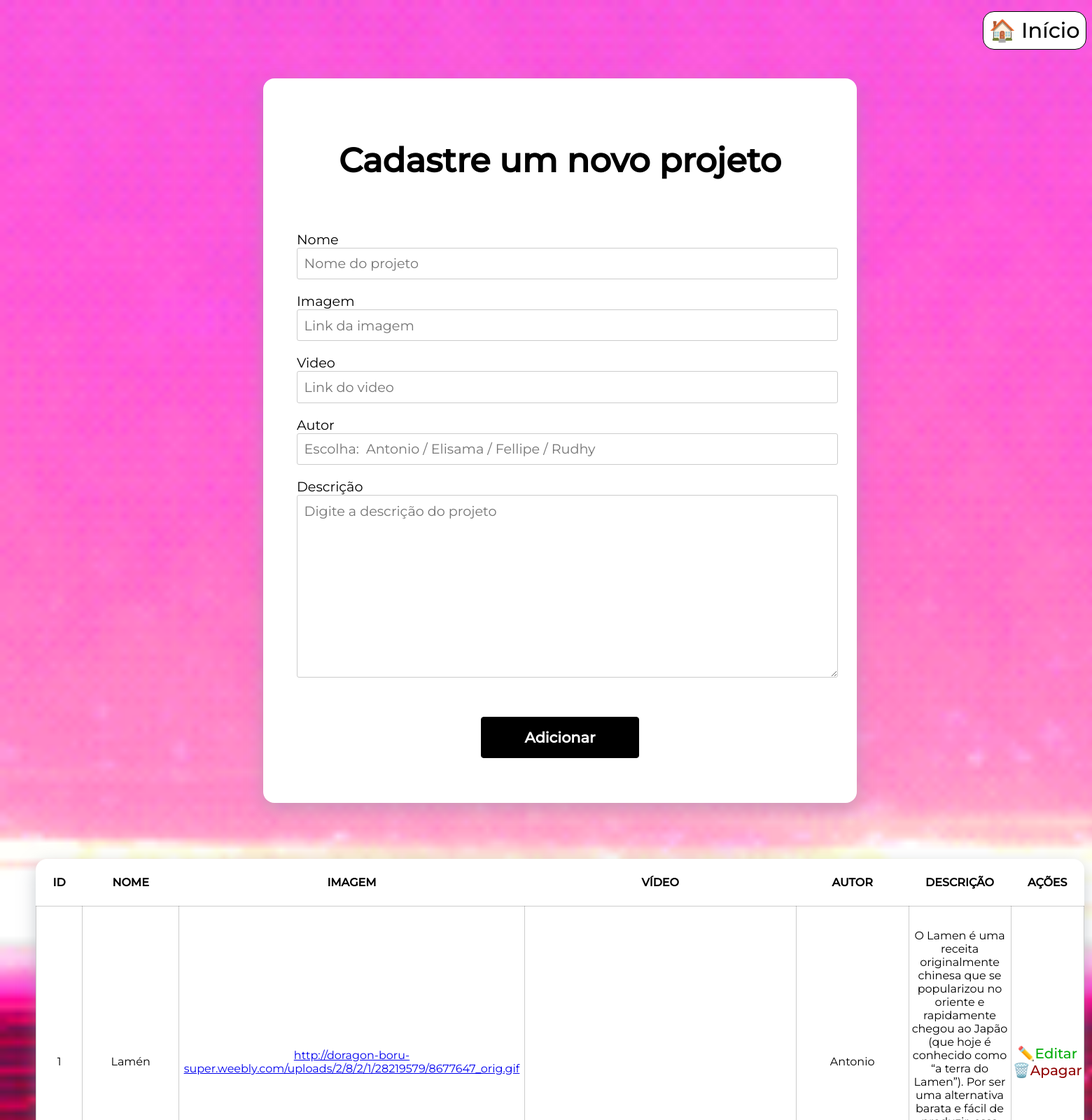
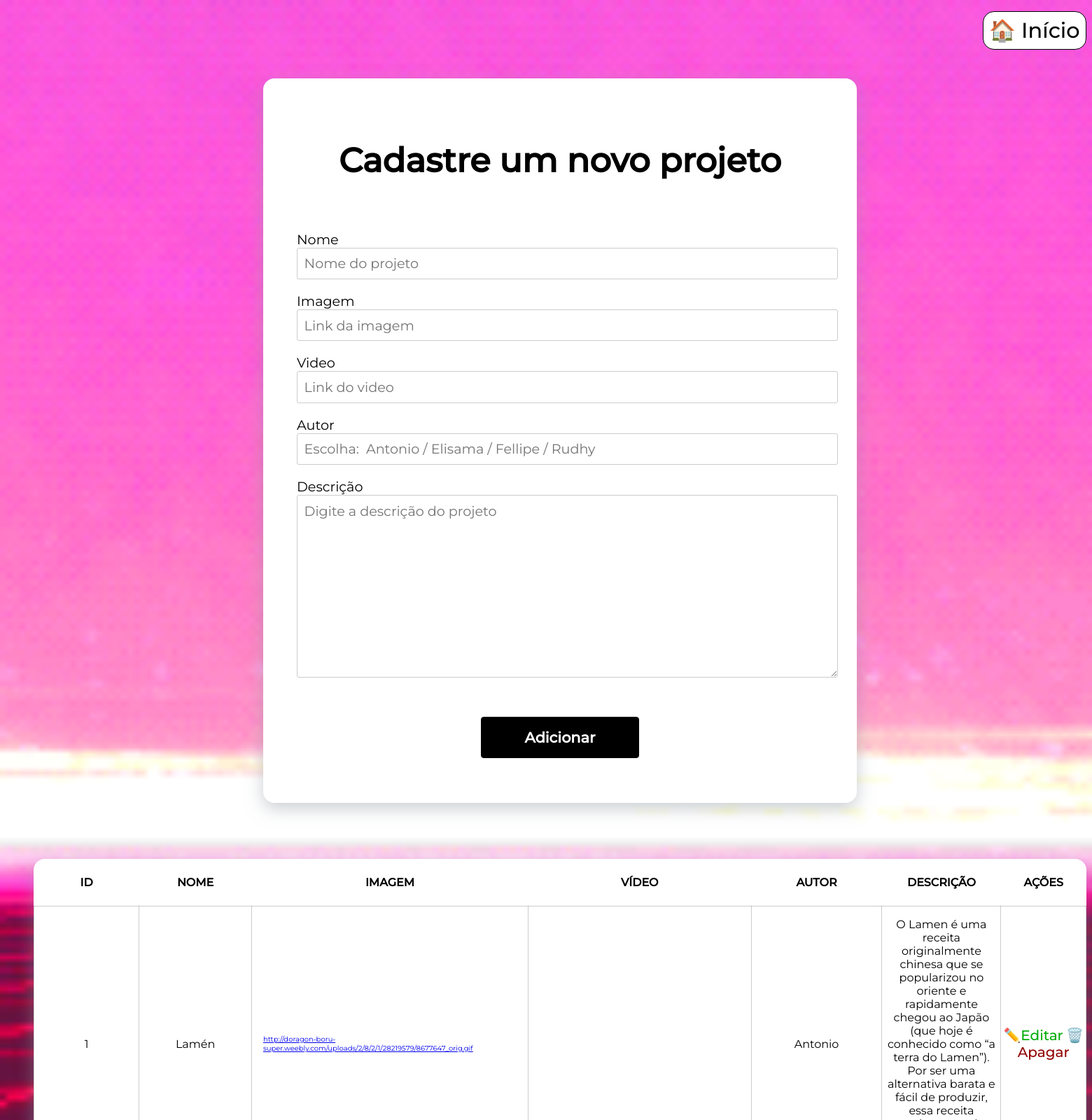
Before and after one commit to flealbrl/ProjetoFinalM2, a Flask app: page /adm in a window 1560 px wide. Shown: the top 1600 px of the page at 70% size. Run offline with Flask 2, Linux system fonts and the light colour scheme; the visitor is signed in with stand-in values (Sample User, id 1); data comes from the database, SQL or seed files in the repository.

Commit message:
tentanso arrumar o estilo da table

```diff
--- a/static/css/adm.css
+++ b/static/css/adm.css
@@ -103,34 +103,35 @@ form button:hover{
 }
 
 table{
-    margin-left: auto;
-    margin-right: auto;
+    margin: auto;
     border-collapse: collapse;
     border-spacing: 0;
     background-color: #fff;
-    width: 65%;
+    width: 100%;
     box-shadow: rgba(149, 157, 165, .5) 0px 8px 24px;
     border-radius: 1rem;
+
 }
 
 table thead th{
     text-align: center;
     padding: 1.5rem;
+    width: 10px;
 }
 
 table tbody td{
     text-align: center;
     border: solid .2px rgba(0, 0, 0, 0.200);
     border-radius: 2rem;
-    padding-top: 2rem;
-    padding-bottom: 2rem;
+    padding-top: 1rem;
+    padding-bottom: 1rem;
 }
+
 
 
 table tbody td#id{
     text-align: center;
-    padding-left: 1rem;
-    padding-right: 1rem;
+    width: 10%;
 }
 
 table tbody td#nome{
@@ -158,3 +159,18 @@ table tbody tr td a#editar{
     color: rgb(1, 173, 9);
     text-decoration: none;
 }
+
+table tbody td#imagem{
+    font-size: 10px;
+    text-align: justify;
+    padding-left: 1rem;
+    padding-right: 1rem;
+}
+
+table tbody td#video{
+
+    font-size: 10px;
+    text-align: justify;
+    padding-left: 1rem;
+    padding-right: 1rem;
+}
```
